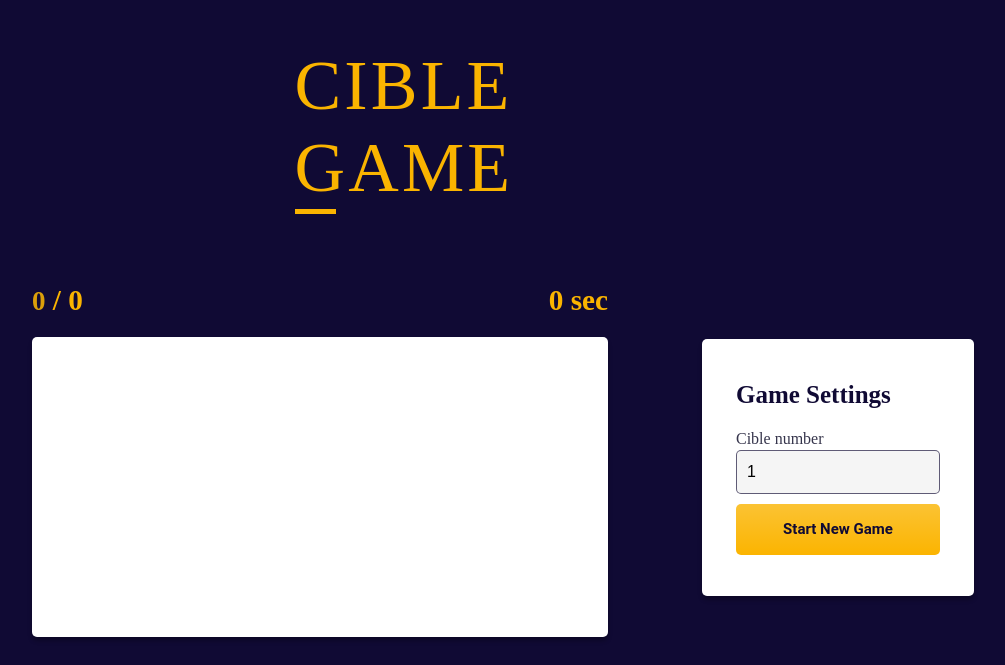
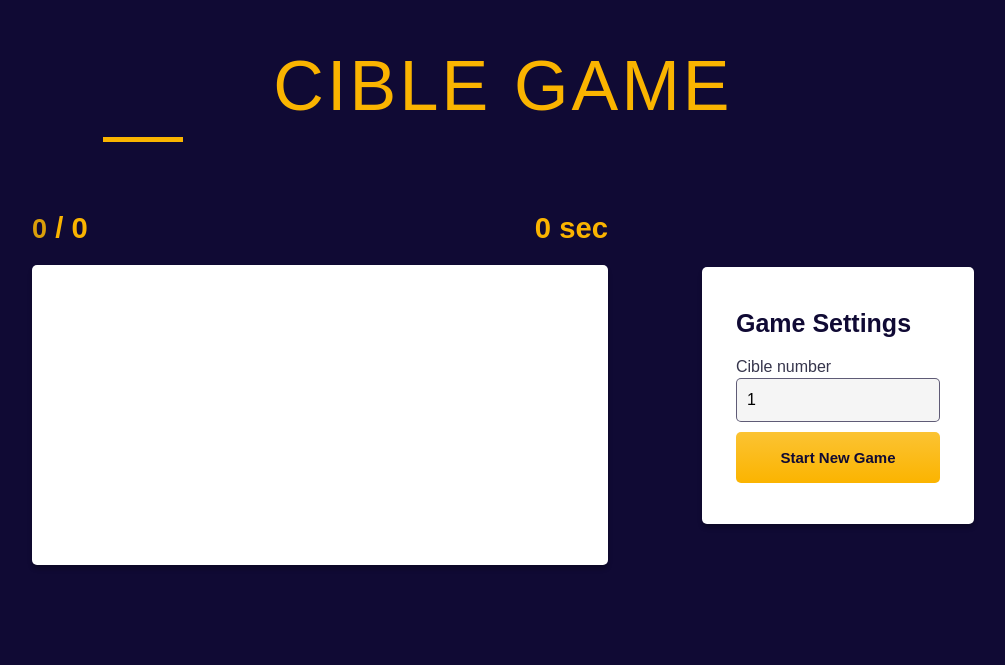
Before and after one commit to med-mahdi/Target-Game, a plain HTML site: page Target game/index.html in a window 1280 px wide. Shown: the part 135-800 px from the top of the page, without its empty margins (137-1142 px from the left). Drawn offline with nearby package versions, Linux system fonts and the light colour scheme.

Commit message:
Updated Style.css
change the font-family and also change the width of the header container

```diff
--- a/Target game/style.css
+++ b/Target game/style.css
@@ -4,6 +4,7 @@
     padding: 0;
     margin: 0;
     box-sizing:border-box;
+    font-family: sans-serif !important;
 }
 
 :root{
@@ -33,7 +34,7 @@ body{
     display: flex;
     flex-direction:column;
     align-items:flex-start;
-    width: 417px;
+    width: 800px;
     margin: 0 auto;
     /* border: 1px solid white; */
     margin-bottom: -40px;
@@ -51,6 +52,8 @@ body{
     display: flex;
     align-items: center;
     letter-spacing: 0.045em;
+    /* border: 1px solid yellow; */
+    margin: 0 auto;
 }
 
 
@@ -58,6 +61,7 @@ body{
     width:10%;
     height: 5px;
     background-color:var(--main-color);
+    margin-top: 10px;
 }
 
 
```
